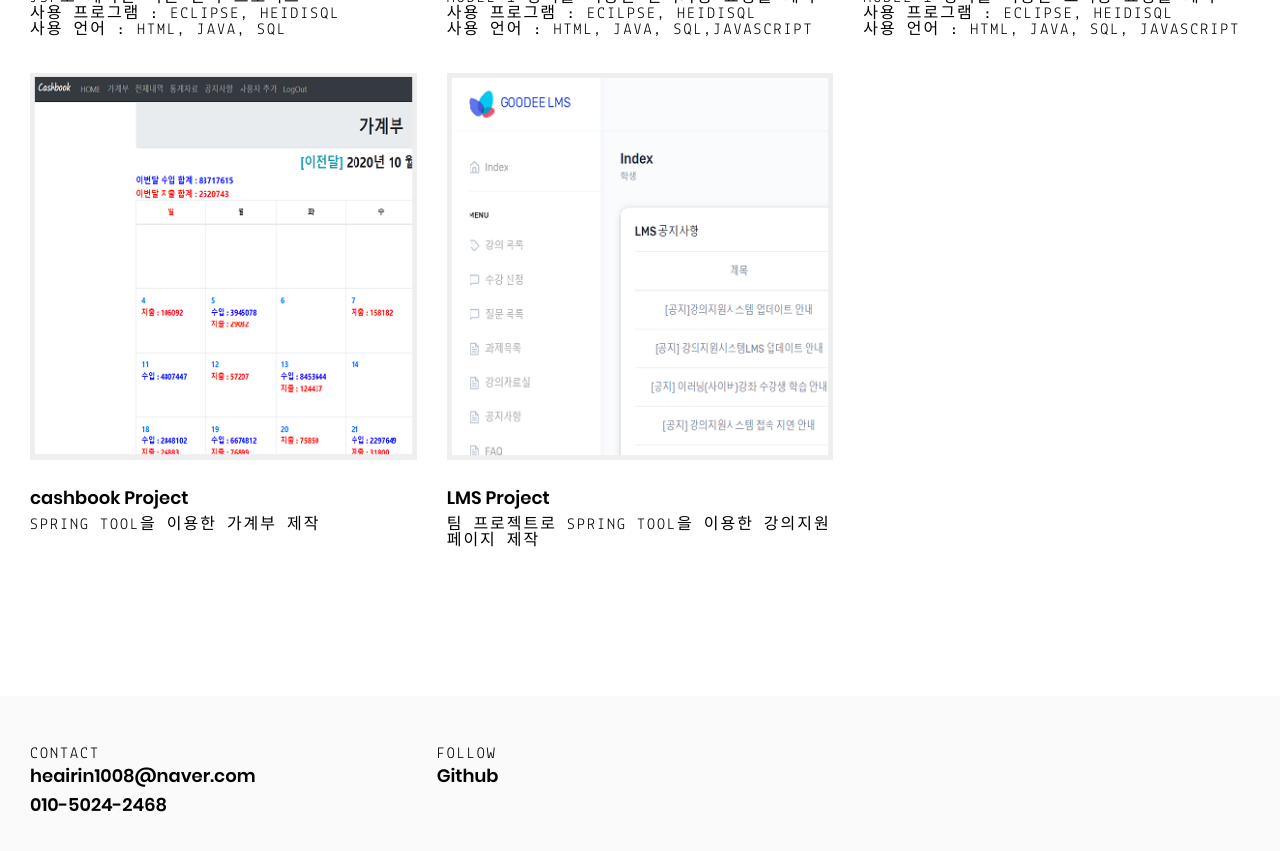
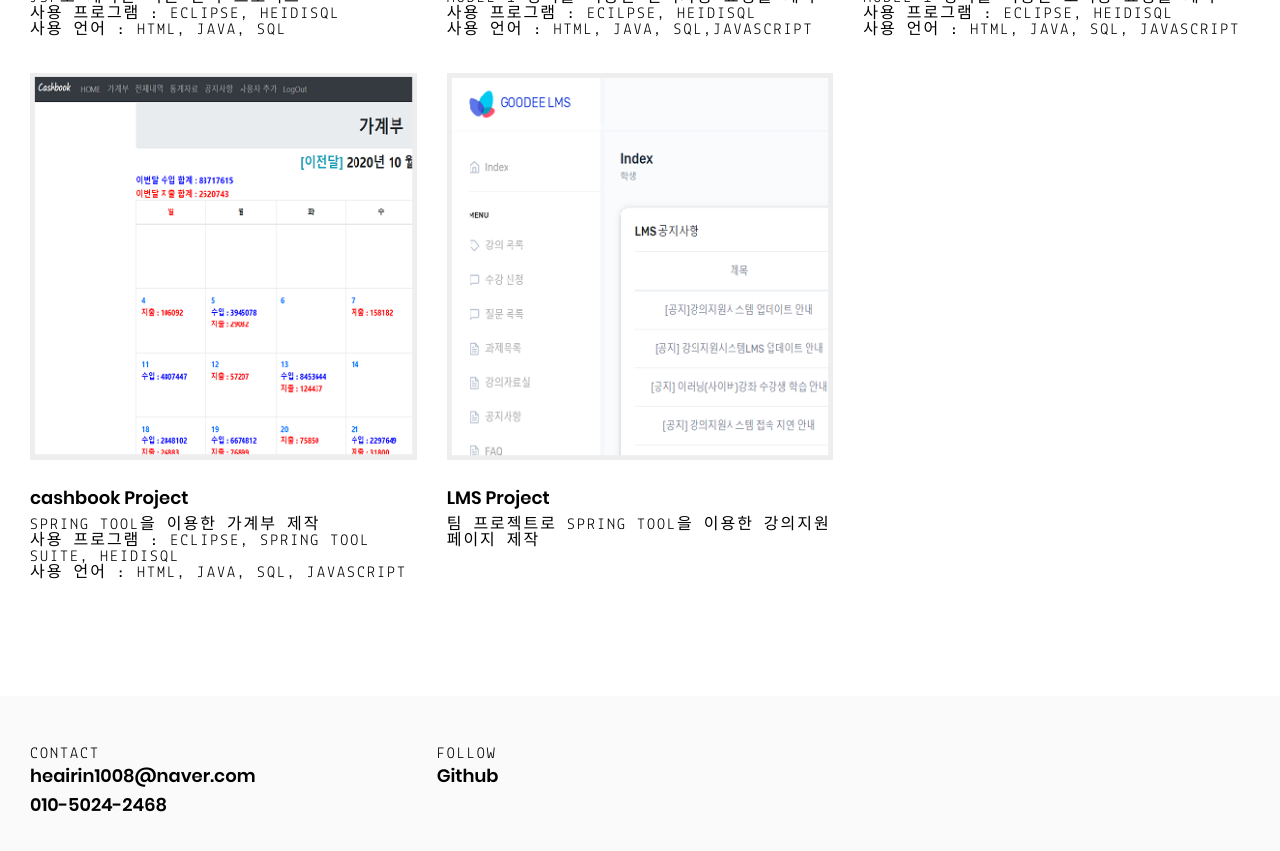
Before and after one commit to heairin1008/heairin1008.github.io, a Jekyll site: the page built from index.html, in a window 1280 px wide and 900 px high, scrolled down 1155 px. Shown: the top 851 px of the window. Built offline with Jekyll 4.4.1, drawn with Linux system fonts in a browser that asks for light colours.

Commit message:
Update 2017-04-04-greenpineapple.md

```diff
--- a/_posts/projects/2017-04-04-greenpineapple.md
+++ b/_posts/projects/2017-04-04-greenpineapple.md
@@ -8,7 +8,9 @@ meta:
 
 project:
   title: "cashbook Project"
-  type: "spring tool을 이용한 가계부 제작"
+  type: "spring tool을 이용한 가계부 제작<br>
+         사용 프로그램 : Eclipse, Spring Tool Suite, HeidiSQL<br>
+         사용 언어 : HTML, Java, SQL, JavaScript"
   url: "https://github.com/arnolds/pineapple"
   goUrl: "http://unuho.kro.kr/cash"
   logo: "/assets/images/projects/greenpineapple/cash_1.png"
```
